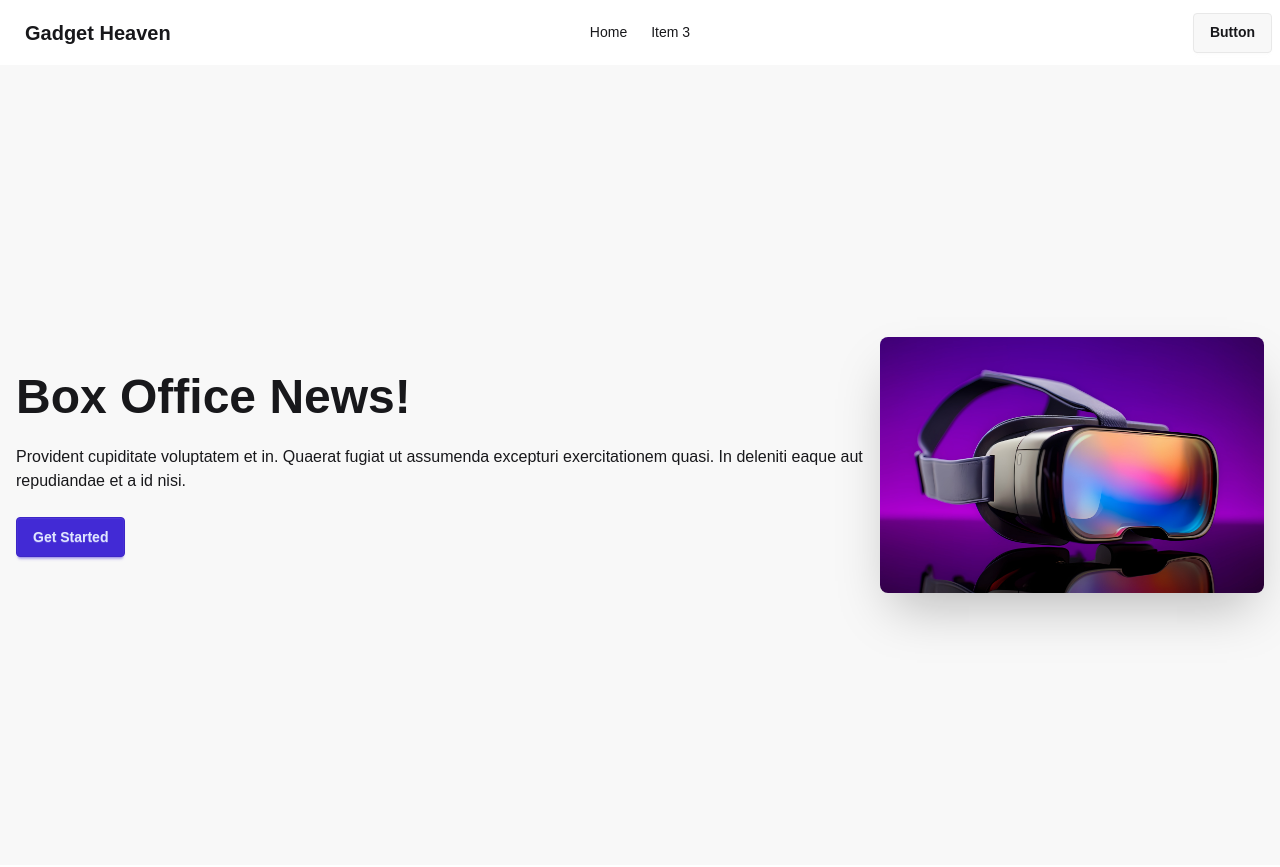
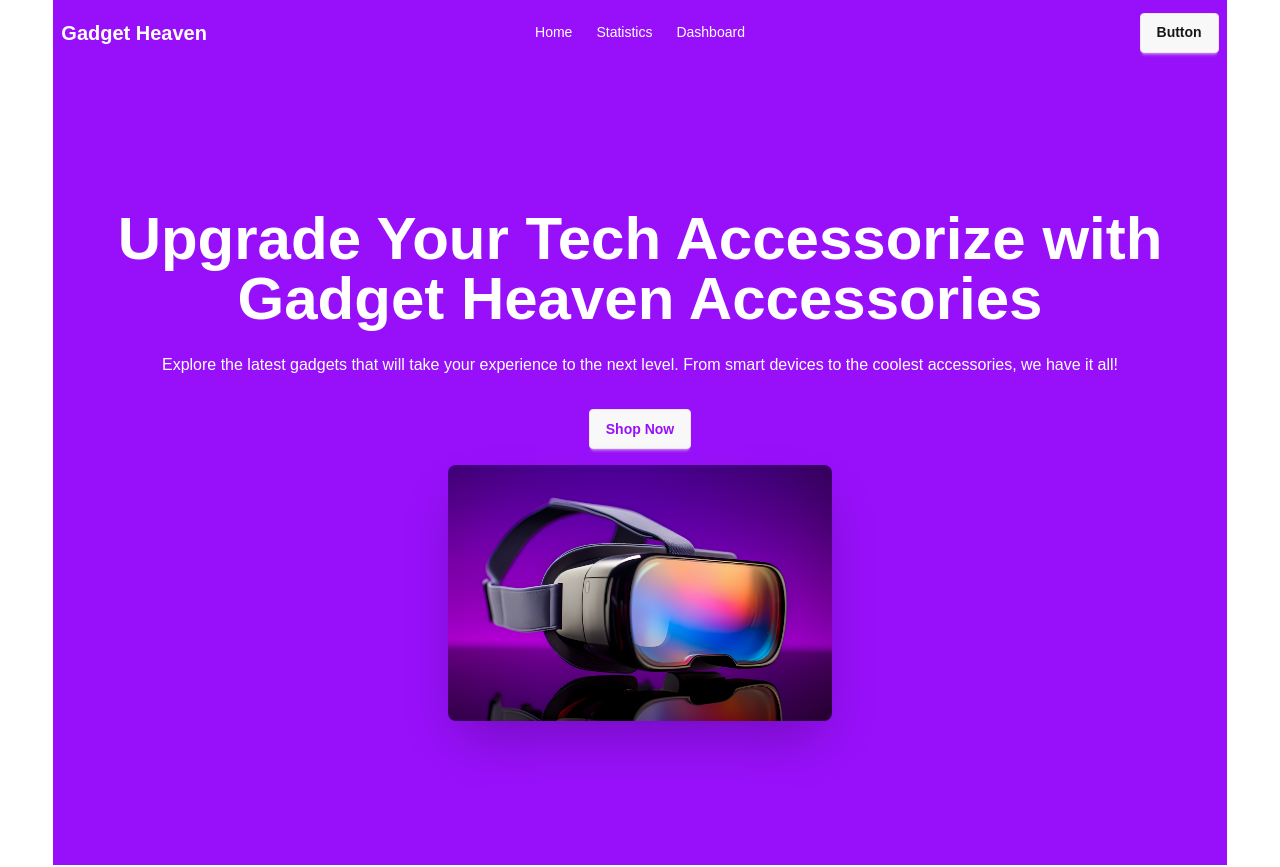
Before and after one commit to programming-hero-web-course-4/b10a8-gadget-heaven-DevelopWebAdnan, a React (Vite) app: page / in a window 1280 px wide. Shown: the top 867 px of the page. Built offline with nearby package versions, Linux system fonts and the light colour scheme.

Commit message:
fixed the Banner, texts of Navbar and the max-width of the application

```diff
--- a/src/components/Banner/Banner.jsx
+++ b/src/components/Banner/Banner.jsx
@@ -2,20 +2,19 @@ import bannerImg from '../../assets/banner.jpg';
 
 const Banner = () => {
     return (
-        <div className="hero bg-base-200 min-h-screen">
-            <div className="hero-content flex-col lg:flex-row-reverse">
+        <div className="hero bg-purple-600 min-h-screen">
+            <div className="hero-content flex-col text-center text-white">
+                <div>
+                    <h1 className="text-6xl font-bold">Upgrade Your Tech Accessorize with Gadget Heaven Accessories</h1>
+                    <p className="pt-6">
+                        Explore the latest gadgets that will take your experience to the next level. From smart devices to the coolest accessories, we have it all!
+                    </p>
+                    <button className="btn mt-8 text-purple-600">Shop Now</button>
+                </div>
                 <img
                     src={bannerImg}
                     className="max-w-sm rounded-lg shadow-2xl"
                 />
-                <div>
-                    <h1 className="text-5xl font-bold">Box Office News!</h1>
-                    <p className="py-6">
-                        Provident cupiditate voluptatem et in. Quaerat fugiat ut assumenda excepturi exercitationem
-                        quasi. In deleniti eaque aut repudiandae et a id nisi.
-                    </p>
-                    <button className="btn btn-primary">Get Started</button>
-                </div>
             </div>
         </div>
     );
--- a/src/components/Navbar/Navbar.jsx
+++ b/src/components/Navbar/Navbar.jsx
@@ -5,11 +5,12 @@ import { Link, NavLink } from 'react-router-dom';
 const Navbar = () => {
         const links = <>
             <li><NavLink to="/">Home</NavLink></li>
-            <li><a>Item 3</a></li>
+            <li><NavLink to="/statistics">Statistics</NavLink></li>
+            <li><NavLink to="/dashboard">Dashboard</NavLink></li>
         </>
 
     return (
-        <div className="navbar bg-base-100">
+        <div className="navbar bg-purple-600">
             <div className="navbar-start">
                 <div className="dropdown">
                     <div tabIndex={0} role="button" className="btn btn-ghost lg:hidden">
@@ -21,9 +22,9 @@ const Navbar = () => {
                         {links}
                     </ul>
                 </div>
-                <Link to="/" className="btn btn-ghost text-xl">Gadget Heaven</Link>
+                <Link to="/" className=" text-xl font-bold text-white">Gadget Heaven</Link>
             </div>
-            <div className="navbar-center hidden lg:flex">
+            <div className="navbar-center hidden lg:flex text-white">
                 <ul className="menu menu-horizontal px-1">
                     {links}
                 </ul>
--- a/src/components/Root/Root.jsx
+++ b/src/components/Root/Root.jsx
@@ -6,7 +6,7 @@ import { Outlet } from 'react-router-dom';
 
 const Root = () => {
     return (
-        <div className='max-w-7xl mx-auto sora-body'>
+        <div className='max-w-11/12 mx-auto sora-body'>
             <Navbar></Navbar>
             <Outlet></Outlet>
             <Footer></Footer>
```
